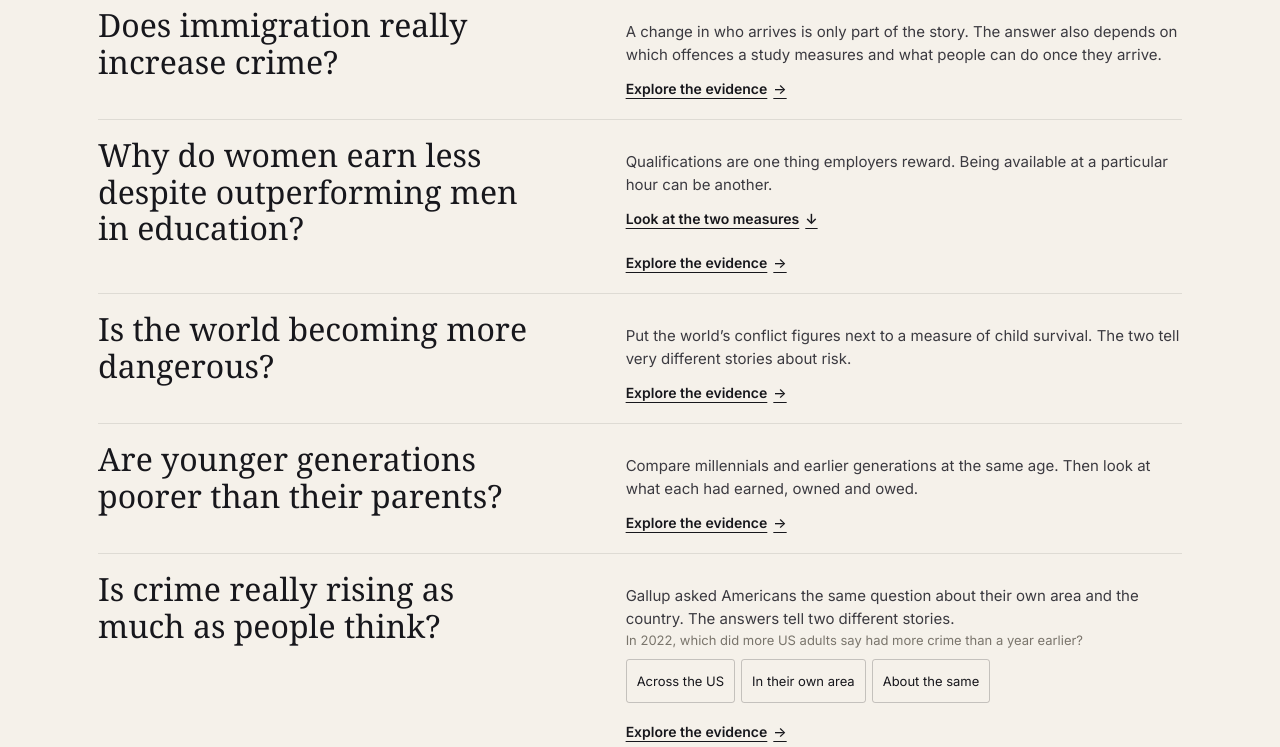
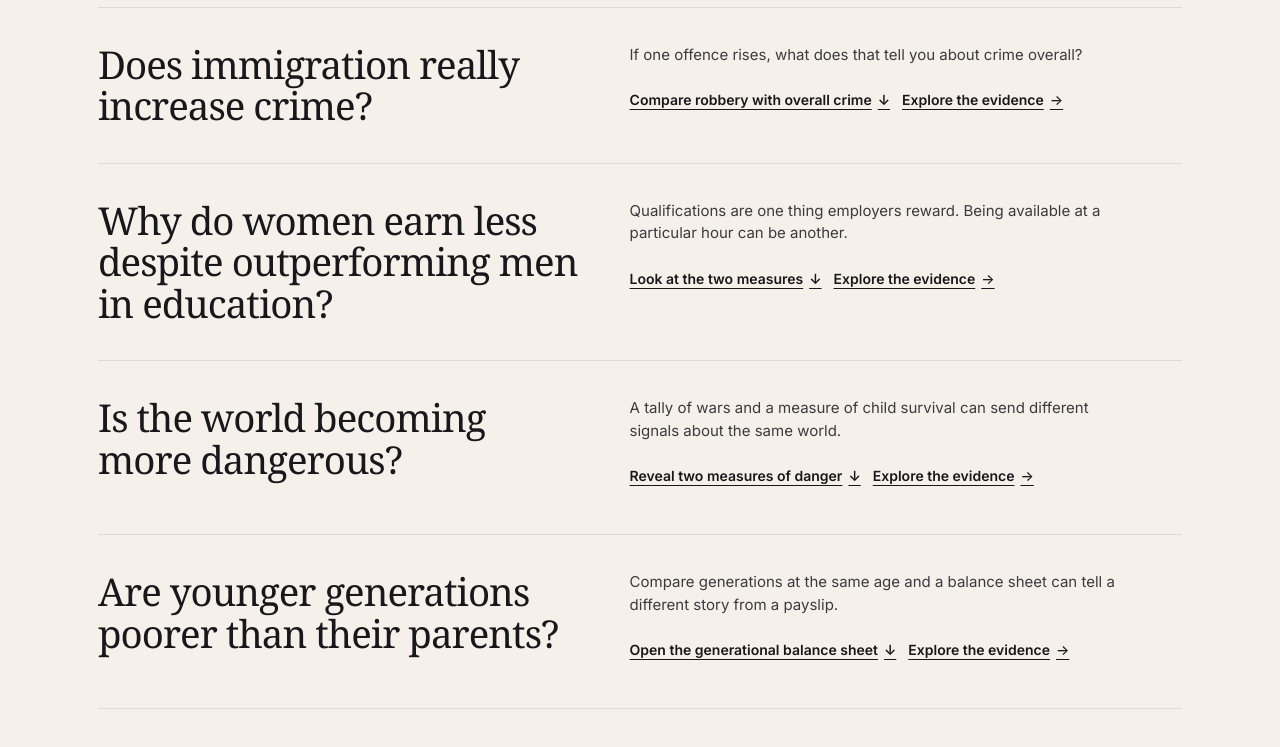
Before and after one commit to mishpedraza/data-detective, a React (Vite) app: page / in a window 1280 px wide. Shown: the part 1160-1907 px from the top of the page. Built offline with nearby package versions, Linux system fonts and the light colour scheme.

Commit message:
Make every Discover story an evidence reveal

```diff
--- a/src/components/DiscoveryInteraction.tsx
+++ b/src/components/DiscoveryInteraction.tsx
@@ -9,8 +9,14 @@ export function DiscoveryInteraction({ interaction, evidenceLink }: {
   const [pick, setPick] = useState('')
   const [opened, setOpened] = useState(false)
   const panel = useRef<HTMLDivElement>(null)
+  const trigger = useRef<HTMLButtonElement>(null)
+  const returning = useRef(false)
   useEffect(() => {
     if (opened) panel.current?.focus({ preventScroll: true })
+    else if (returning.current) {
+      trigger.current?.focus()
+      returning.current = false
+    }
   }, [opened])
 
   if (!opened) return (
@@ -19,19 +25,19 @@ export function DiscoveryInteraction({ interaction, evidenceLink }: {
         <fieldset className="discovery-prediction">
           <legend>{interaction.label}</legend>
           <div className="discovery-options">
-            {interaction.choices.map((choice) => (
-              <button key={choice} type="button" onClick={() => { setPick(choice); setOpened(true) }}>{choice}</button>
+            {interaction.choices.map((choice, index) => (
+              <button key={choice} ref={index === 0 ? trigger : undefined} type="button" onClick={() => { setPick(choice); setOpened(true) }}>{choice}</button>
             ))}
           </div>
         </fieldset>
       ) : (
-        <button className="discovery-clue" type="button" onClick={() => setOpened(true)}>{interaction.label} <span aria-hidden="true">↓</span></button>
+        <button ref={trigger} className="discovery-clue" type="button" onClick={() => setOpened(true)}>{interaction.label} <span aria-hidden="true">↓</span></button>
       )}
       {evidenceLink()}
     </>
   )
 
-  const { finding, comparison, note, next, refs } = interaction.reveal
+  const { finding, comparison, facts, note, next, refs } = interaction.reveal
   const answer = interaction.kind === 'prediction' ? interaction.answer : undefined
   const largest = comparison && Math.max(...comparison.map(({ amount }) => amount))
   return (
@@ -48,9 +54,19 @@ export function DiscoveryInteraction({ interaction, evidenceLink }: {
           ))}
         </ul>
       )}
+      {facts && <dl className="discovery-facts">
+        {facts.map(({ label, value }) => <div key={label}><dt>{label}</dt><dd>{value}</dd></div>)}
+      </dl>}
       <p className="discovery-note">{note}</p>
       <StorySources refs={refs} />
-      {evidenceLink(next)}
+      <div className="discovery-reveal-actions">
+        {evidenceLink(next)}
+        <button type="button" className="discovery-clue" onClick={() => {
+          returning.current = true
+          setPick('')
+          setOpened(false)
+        }}>Close reveal</button>
+      </div>
     </div>
   )
 }
--- a/src/data/discoverEdition.ts
+++ b/src/data/discoverEdition.ts
@@ -8,6 +8,7 @@ type Reveal = {
   note: string
   next: string
   refs: string[]
+  facts?: { label: string; value: string }[]
   comparison?: { label: string; value: string; amount: number }[]
 }
 
@@ -34,12 +35,6 @@ const hourChanges = hourCountries.map((country) => {
   return { country, earlier, later, drop: earlier - later }
 })
 const [spain, us] = hourChanges
-// Gallup historical trends, October 2022, More Crime US and Crime Your Area tables.
-const crimePerceptions = [
-  { label: 'Across the US', share: 78 },
-  { label: 'In their own area', share: 56 },
-] as const
-
 export const DISCOVER_TEASERS: Readonly<Partial<Record<string, Teaser>>> = {
   'housing-affordability': {
     years: { from: housing.comparison.from, to: housing.comparison.to },
@@ -65,7 +60,11 @@ export const DISCOVER_TEASERS: Readonly<Partial<Record<string, Teaser>>> = {
       label: 'Several years after a first birth, how does average happiness compare with before?',
       choices: ['Higher', 'Back where it was', 'Lower'],
       reveal: {
-        finding: 'On average, happiness rose around a first birth and later returned to roughly where it started.',
+        finding: 'The lift in happiness was temporary on average.',
+        facts: [
+          { label: 'Around the first birth', value: 'Average happiness rose' },
+          { label: 'Later on', value: 'Ratings returned to roughly their earlier level' },
+        ],
         note: 'In the British and German surveys, the rise began before birth. The study leaves open how much of the change came from parenthood itself.',
         next: 'Follow the story before and after birth',
         refs: ['myrskyla2014'],
@@ -93,7 +92,21 @@ export const DISCOVER_TEASERS: Readonly<Partial<Record<string, Teaser>>> = {
     },
   },
   'immigration-crime': {
-    hook: 'A change in who arrives is only part of the story. The answer also depends on which offences a study measures and what people can do once they arrive.',
+    hook: 'If one offence rises, what does that tell you about crime overall?',
+    interaction: {
+      kind: 'contrast',
+      label: 'Compare robbery with overall crime',
+      reveal: {
+        finding: 'One offence rose even though the change in overall crime was unclear.',
+        facts: [
+          { label: 'Robbery', value: 'The study estimated an increase' },
+          { label: 'Overall crime', value: 'The study found no statistically clear change' },
+        ],
+        note: 'These results come from one study of Italian provinces, 1990–2003. Robbery made up a small share of recorded offences, and this estimate tells us about that place and period.',
+        next: 'See how results vary across settings',
+        refs: ['bianchi2012'],
+      },
+    },
   },
   'education-and-pay': {
     hook: 'Qualifications are one thing employers reward. Being available at a particular hour can be another.',
@@ -102,35 +115,84 @@ export const DISCOVER_TEASERS: Readonly<Partial<Record<string, Teaser>>> = {
       label: 'Look at the two measures',
       reveal: {
         finding: 'An advantage in education can coexist with a gap in pay.',
-        note: 'In the EU in 2024, 49.8% of women aged 25–34 had tertiary qualifications, compared with 38.6% of men that age. Separately, the 2022 overall hourly pay gap was 12.2%. These figures cover different groups and years.',
+        facts: [
+          { label: 'Tertiary qualifications · EU ages 25–34, 2024', value: '49.8% of women and 38.6% of men' },
+          { label: 'Overall hourly pay gap · EU, 2022', value: '12.2%' },
+        ],
+        note: 'These figures cover different groups and years. They show why education alone leaves part of the pay story open.',
         next: 'See why degrees and earnings can diverge',
         refs: ['eurostatGender'],
       },
     },
   },
   'global-danger': {
-    hook: 'Put the world’s conflict figures next to a measure of child survival. The two tell very different stories about risk.',
+    hook: 'A tally of wars and a measure of child survival can send different signals about the same world.',
+    interaction: {
+      kind: 'contrast',
+      label: 'Reveal two measures of danger',
+      reveal: {
+        finding: 'More active conflicts can coexist with better child survival.',
+        facts: [
+          { label: 'Active state-based conflicts · 2023', value: '59, the most in the 1946–2023 series' },
+          { label: 'Deaths before age five · 2024', value: '37.4 per 1,000 live births, less than half the 2000 rate' },
+        ],
+        note: 'The count of conflicts and the risk of dying in childhood answer different questions. Neither is a score for how dangerous the world is.',
+        next: 'Follow the two trends',
+        refs: ['rustad2024', 'whoChildMortality'],
+      },
+    },
   },
   'generational-wealth': {
-    hook: 'Compare millennials and earlier generations at the same age. Then look at what each had earned, owned and owed.',
+    hook: 'Compare generations at the same age and a balance sheet can tell a different story from a payslip.',
+    interaction: {
+      kind: 'contrast',
+      label: 'Open the generational balance sheet',
+      reveal: {
+        finding: 'US millennials had fewer assets at comparable ages.',
+        facts: [
+          { label: 'Assets', value: 'Fewer than earlier generations' },
+          { label: 'Debt', value: 'Similar to Generation X and above baby boomers' },
+        ],
+        note: 'The comparison was published in 2018. Looking at similar ages accounts for the extra years older people have had to save, and leaves open whether millennials caught up later.',
+        next: 'See what the age-matched comparison can tell us',
+        refs: ['kurz2018'],
+      },
+    },
   },
   'crime-perceptions': {
-    hook: 'Gallup asked Americans the same question about their own area and the country. The answers tell two different stories.',
+    hook: 'Americans often felt crime was rising. What does the longer record show?',
     interaction: {
       kind: 'prediction',
-      label: 'In 2022, which did more US adults say had more crime than a year earlier?',
-      choices: ['Across the US', 'In their own area', 'About the same'],
-      answer: crimePerceptions[0].share > crimePerceptions[1].share ? crimePerceptions[0].label : 'About the same',
+      label: 'How did the US police-recorded violent crime rate change from 1993 to 2022?',
+      choices: ['It rose', 'It fell', 'It barely changed'],
+      answer: 'It fell',
       reveal: {
-        finding: 'The view from across the country differed from the view closer to home.',
-        comparison: crimePerceptions.map(({ label, share }) => ({ label, value: `${share}%`, amount: share })),
-        note: 'These are the shares of Gallup respondents who thought crime was up. The survey measures perceptions.',
-        next: 'Compare what people thought with what was recorded',
-        refs: ['gallupCrime'],
+        finding: 'Recorded violent crime fell while the sense of rising crime kept returning.',
+        facts: [
+          { label: 'The record · 1993–2022', value: '49% lower recorded violent crime rate' },
+          { label: 'The perception · Gallup polls since 1993', value: 'In 23 of 27 polls, at least 60% said crime had risen from the year before' },
+        ],
+        note: 'The annual opinion polls and the long-run crime series tell different stories. The long-run decline doesn’t tell us whether any single year felt safer locally.',
+        next: 'Compare public perceptions with recorded trends',
+        refs: ['pewCrime2024', 'gallupCrime'],
       },
     },
   },
   'wealth-and-fertility': {
-    hook: 'Two countries can be equally wealthy and offer very different answers to a practical question: who looks after the children while you work?',
+    hook: 'Having a child can change what you can do at work. That trade-off varies even among rich countries.',
+    interaction: {
+      kind: 'contrast',
+      label: 'Reveal the trade-off',
+      reveal: {
+        finding: 'The career cost of having children can vary even at similar incomes.',
+        facts: [
+          { label: 'When care and work clash', value: 'Parents may have to cut hours or pass up opportunities' },
+          { label: 'When care and work fit together', value: 'Childcare, flexible schedules and shared care can ease that choice' },
+        ],
+        note: 'The fertility review identifies these as possible reasons countries with similar incomes can have different birth rates. It leaves room for other explanations.',
+        next: 'See why income tells only part of the story',
+        refs: ['doepke2022'],
+      },
+    },
   },
 }
--- a/src/pages/Discover.tsx
+++ b/src/pages/Discover.tsx
@@ -7,7 +7,6 @@ type Entry = typeof EDITORIAL_QUESTIONS[number]
 
 function DiscoveryCard({ entry, navigate }: { entry: Entry; navigate: (href: string) => void }) {
   const teaser = DISCOVER_TEASERS[entry.id]
-  const Heading = entry.featured ? 'h2' : 'h3'
   const href = hrefFor('investigate', { r: entry.id, ...teaser?.years })
   const evidenceLink = (label = 'Explore the evidence') => (
     <a className="discovery-link discovery-open" href={href} onClick={(event) => {
@@ -17,35 +16,27 @@ function DiscoveryCard({ entry, navigate }: { entry: Entry; navigate: (href: str
     }}>{label} <span aria-hidden="true">→</span></a>
   )
   return (
-    <article className={entry.featured ? 'discovery-card' : 'discovery-brief'}>
-      <Heading>{entry.question}</Heading>
-      {teaser && <p className="discovery-hook">{teaser.hook}</p>}
-      {teaser?.interaction
-        ? <DiscoveryInteraction interaction={teaser.interaction} evidenceLink={evidenceLink} />
-        : evidenceLink()}
+    <article className="discovery-card">
+      <h2>{entry.question}</h2>
+      <div className="discovery-card-evidence">
+        {teaser && <p className="discovery-hook">{teaser.hook}</p>}
+        {teaser?.interaction
+          ? <DiscoveryInteraction interaction={teaser.interaction} evidenceLink={evidenceLink} />
+          : evidenceLink()}
+      </div>
     </article>
   )
 }
 
 export function Discover({ navigate }: { navigate: (h: string) => void }) {
-  const featured = EDITORIAL_QUESTIONS.filter((entry) => entry.featured)
-  const more = EDITORIAL_QUESTIONS.filter((entry) => !entry.featured)
   return (
     <div className="discover discover-edition">
       <section className="hero">
         <h1>Think you know? <em>Look closer.</em></h1>
         <p className="hero-sub">Test your instincts against the evidence.</p>
       </section>
-      <section className="discovery-grid" aria-label="Featured discoveries">
-        {featured.map((entry) => <DiscoveryCard key={entry.id} entry={entry} navigate={navigate} />)}
-      </section>
-      <section className="more-q" aria-labelledby="discover-more">
-        <h2 id="discover-more">Keep exploring</h2>
-        <ol>
-          {more.map((entry) => (
-            <li key={entry.id}><DiscoveryCard entry={entry} navigate={navigate} /></li>
-          ))}
-        </ol>
+      <section className="discovery-sequence" aria-label="Discoveries">
+        {EDITORIAL_QUESTIONS.map((entry) => <DiscoveryCard key={entry.id} entry={entry} navigate={navigate} />)}
       </section>
     </div>
   )
--- a/src/styles.css
+++ b/src/styles.css
@@ -654,10 +654,14 @@ p.synthesis-note { font-size: 14px; color: var(--muted); margin: 8px 0 0; }
 .discover-edition .hero h1 { max-width: 18ch; font-size: clamp(43px, 7.5vw, 92px); line-height: .98; }
 .discover-edition .hero h1 em { white-space: nowrap; }
 .discover-edition .hero-sub { margin-top: 14px; }
-.discover-edition .discovery-grid { grid-template-columns: minmax(0, 1.16fr) minmax(0, 1fr); }
-.discover-edition .discovery-card { padding-top: clamp(19px, 3vw, 36px); padding-bottom: clamp(19px, 3vw, 36px); min-width: 0; }
-.discover-edition .discovery-card h2 { max-width: 19ch; margin-bottom: 9px; }
-.discover-edition .discovery-card:first-child h2 { font-size: clamp(29px, 4vw, 52px); }
+.discovery-sequence { border-top: 1.5px solid var(--ink); padding-bottom: 36px; }
+.discover-edition .discovery-card, .discover-edition .discovery-card:first-child, .discover-edition .discovery-card:last-child {
+  display: grid; grid-template-columns: minmax(0, 1fr) minmax(0, 1.15fr); gap: clamp(18px, 4vw, 54px);
+  align-items: start; padding: clamp(20px, 3vw, 36px) 0; border: 0; border-bottom: 1px solid var(--rule);
+}
+.discover-edition .discovery-card h2 { max-width: 24ch; margin: 0; }
+.discover-edition .discovery-card:first-child h2 { font-size: clamp(29px, 4vw, 47px); }
+.discovery-card-evidence { min-width: 0; }
 .discovery-hook { margin: 0 0 12px; max-width: 54ch; font-size: 15px; line-height: 1.5; color: var(--ink-2); }
 .discover-edition .discovery-prediction { margin: 1px 0 7px; width: 100%; }
 .discover-edition .discovery-options { gap: 6px; }
@@ -669,24 +673,19 @@ p.synthesis-note { font-size: 14px; color: var(--muted); margin: 8px 0 0; }
 .discovery-guess { color: var(--ink-2); font-size: 13px; margin: 0 0 5px; }
 .discovery-result { font: 450 clamp(19px, 2.8vw, 26px)/1.2 var(--serif); margin: 0 0 6px; }
 .discovery-note { color: var(--ink-2); line-height: 1.45; font-size: 14px; margin: 0; }
-.discover-edition .more-q { padding-top: clamp(25px, 4vw, 50px); }
-.discover-edition .more-q h2 { font: 450 clamp(24px, 3vw, 35px)/1.12 var(--serif); margin: 0 0 12px; }
-.discover-edition .more-q > ol { border-top: 1px solid var(--rule-strong); }
-.discovery-brief { display: grid; grid-template-columns: minmax(0, 1fr) minmax(0, 1.2fr); column-gap: clamp(18px, 5vw, 68px); align-items: baseline; padding: 17px 0 9px; }
-.discovery-brief h3 { grid-row: 1 / span 4; font: 450 clamp(21px, 2.8vw, 32px)/1.13 var(--serif); margin: 0; max-width: 25ch; }
-.discovery-brief > :not(h3) { grid-column: 2; justify-self: start; max-width: 100%; }
-.discovery-brief .discovery-hook { margin: 0; }
 .discover-edition .discovery-bars { margin: 6px 0; }
-.discover-edition .discovery-bars li, .discover-edition .story-sources li { border: 0; }
-.discover-edition .story-sources li > a { display: inline; padding: 0; color: inherit; text-decoration: underline; }
-.discover-edition .story-sources li > a:hover { padding: 0; }
-@media (max-width: 820px) {
-  .discover-edition .discovery-grid { grid-template-columns: 1fr; }
+.discovery-facts { display: grid; gap: 7px 15px; grid-template-columns: repeat(2, minmax(0, 1fr)); margin: 9px 0; }
+.discovery-facts > div { border-top: 1px solid var(--rule); padding-top: 5px; }
+.discovery-facts dt { color: var(--ink-2); font-size: 12px; }
+.discovery-facts dd { margin: 1px 0 0; font-size: 14px; line-height: 1.4; }
+.discovery-reveal-actions { display: flex; flex-wrap: wrap; gap: 0 16px; }
+.discovery-reveal-actions .discovery-clue { font-size: 12px; color: var(--ink-2); }
+@media (max-width: 640px) {
+  .discover-edition .discovery-card, .discover-edition .discovery-card:first-child, .discover-edition .discovery-card:last-child { grid-template-columns: 1fr; gap: 8px; padding: 16px 0 12px; }
+  .discover-edition .discovery-options { margin-top: 4px; }
 }
-@media (max-width: 640px) {
-  .discovery-brief { display: block; padding: 15px 0 4px; }
-  .discovery-brief h3 { margin: 0 0 6px; }
-  .discover-edition .discovery-options { margin-top: 4px; }
+@media (max-width: 360px) {
+  .discovery-facts { grid-template-columns: 1fr; }
 }
 @media (prefers-reduced-motion: no-preference) {
   .discover-edition .discovery-reveal { animation: discovery-appear 180ms ease-out; }
```
Also changed, not shown: 1 other file (tests, documents, lock files or other folders).
